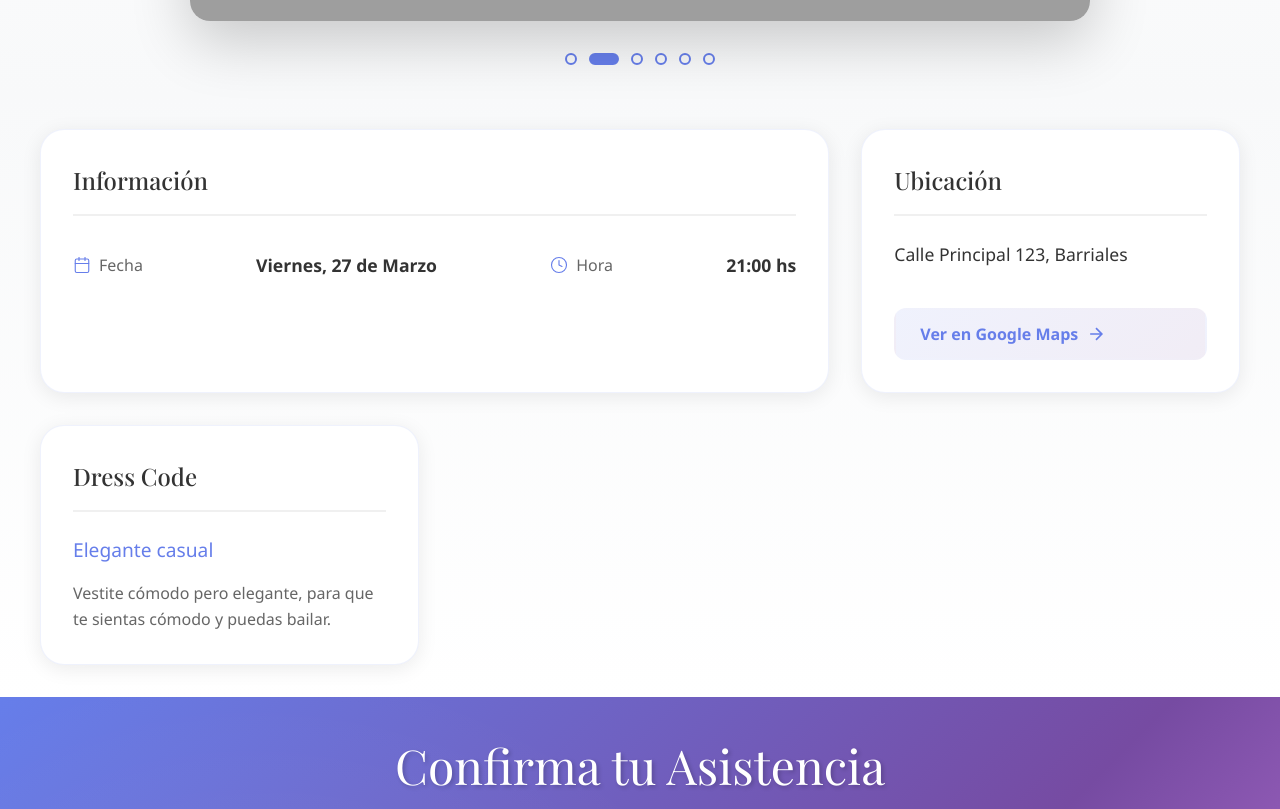
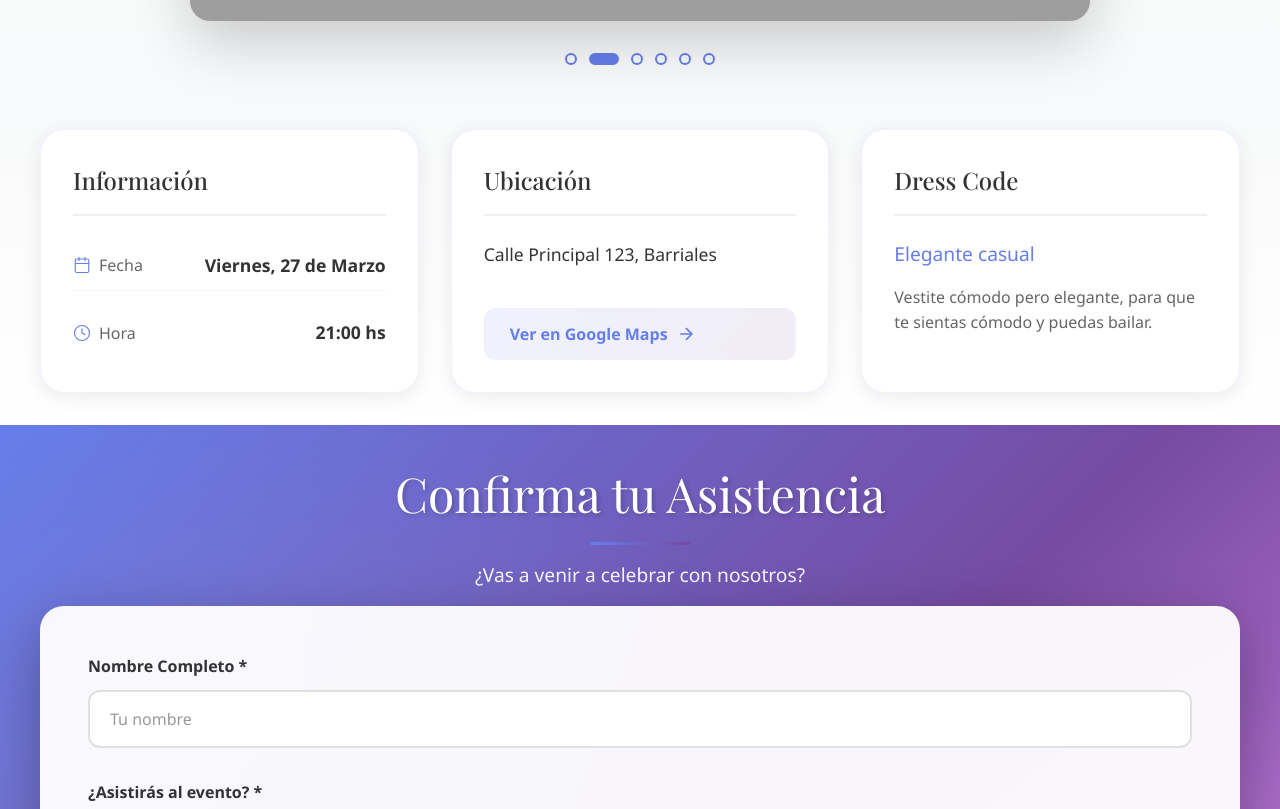
Before and after one commit to celesdv/luna, a React (Vite) app: page / in a window 1280 px wide. Shown: the part 1411-2220 px from the top of the page. Built offline with nearby package versions, Linux system fonts and the light colour scheme; grey boxes are pictures that could not be loaded; a web font is replaced by a local one.

Commit message:
Add Netlify config and update event details

```diff
--- a/index.html
+++ b/index.html
@@ -8,7 +8,7 @@
     <link rel="preconnect" href="https://fonts.googleapis.com">
     <link rel="preconnect" href="https://fonts.gstatic.com" crossorigin>
     <link href="https://fonts.googleapis.com/css2?family=Great+Vibes&family=Playfair+Display:ital,wght@0,400;0,500;0,600;1,400&family=Dancing+Script:wght@400;500;600;700&display=swap" rel="stylesheet">
-    <title>Invitación - Cumpleaños de 15</title>
+    <title>Luna XV Años</title>
   </head>
   <body>
     <div id="root"></div>
--- a/src/App.jsx
+++ b/src/App.jsx
@@ -23,12 +23,12 @@ function App() {
     dressCode: "Elegante casual",
     dressCodeDescription: "Vestite cómodo pero elegante, para que te sientas cómodo y puedas bailar.",
     // URL de la playlist de Spotify para agregar canciones
-    spotifyPlaylistUrl: null, // Ejemplo: "https://open.spotify.com/playlist/..."
+    spotifyPlaylistUrl: "https://open.spotify.com/playlist/5cC9DxYM35vAB5RCnbwDz6?si=1b28da72d9af4d28", // Ejemplo: "https://open.spotify.com/playlist/..."
     // Datos bancarios para regalos
-    bankName: null, // Ejemplo: "Banco Nación"
-    accountHolder: null, // Ejemplo: "Luna Pérez"
-    cbu: null, // Ejemplo: "1234567890123456789012"
-    alias: null, // Ejemplo: "LUNA.XV.2026"
+    bankName: "Banco Nación", // Ejemplo: "Banco Nación"
+    accountHolder: "Romina Campana", // Ejemplo: "Luna Pérez"
+    cbu: "0000000000000000000000", // Ejemplo: "1234567890123456789012"
+    alias: "LUNA.XV.2026", // Ejemplo: "LUNA.XV.2026"
     contactPhone: "+54 9 263 475 0617",
     // Ruta a la imagen de fondo (puede ser local o URL)
     // Por ahora usa un placeholder, cuando tengas la foto reemplázala
--- a/src/components/EventInfo.css
+++ b/src/components/EventInfo.css
@@ -34,7 +34,7 @@
 
 .info-grid {
   display: grid;
-  grid-template-columns: repeat(auto-fit, minmax(280px, 1fr));
+  grid-template-columns: repeat(3, 1fr);
   gap: 2rem;
 }
 
@@ -107,7 +107,7 @@
 
 /* Main Card - Fecha, Hora, Lugar */
 .main-card {
-  grid-column: span 2;
+  /* Todas las cards ocupan 1 columna en desktop */
 }
 
 .info-item {
@@ -199,8 +199,9 @@
 
 
 @media (max-width: 1024px) {
-  .main-card {
-    grid-column: span 1;
+  .info-grid {
+    grid-template-columns: 1fr;
+    gap: 1.5rem;
   }
 }
 
--- a/src/components/EventInfo.jsx
+++ b/src/components/EventInfo.jsx
@@ -44,6 +44,8 @@ function EventInfo({
                   <span>Fecha</span>
                 </span>
                 <span className="info-value">{date}</span>
+              </div>
+              <div className="info-item">
                 <span className="info-label">
                   <ClockIcon />
                   <span>Hora</span>
```
Also changed, not shown: src/components/Playlist.jsx (line endings or trailing spaces), 1 other file (tests, documents, lock files or other folders).
